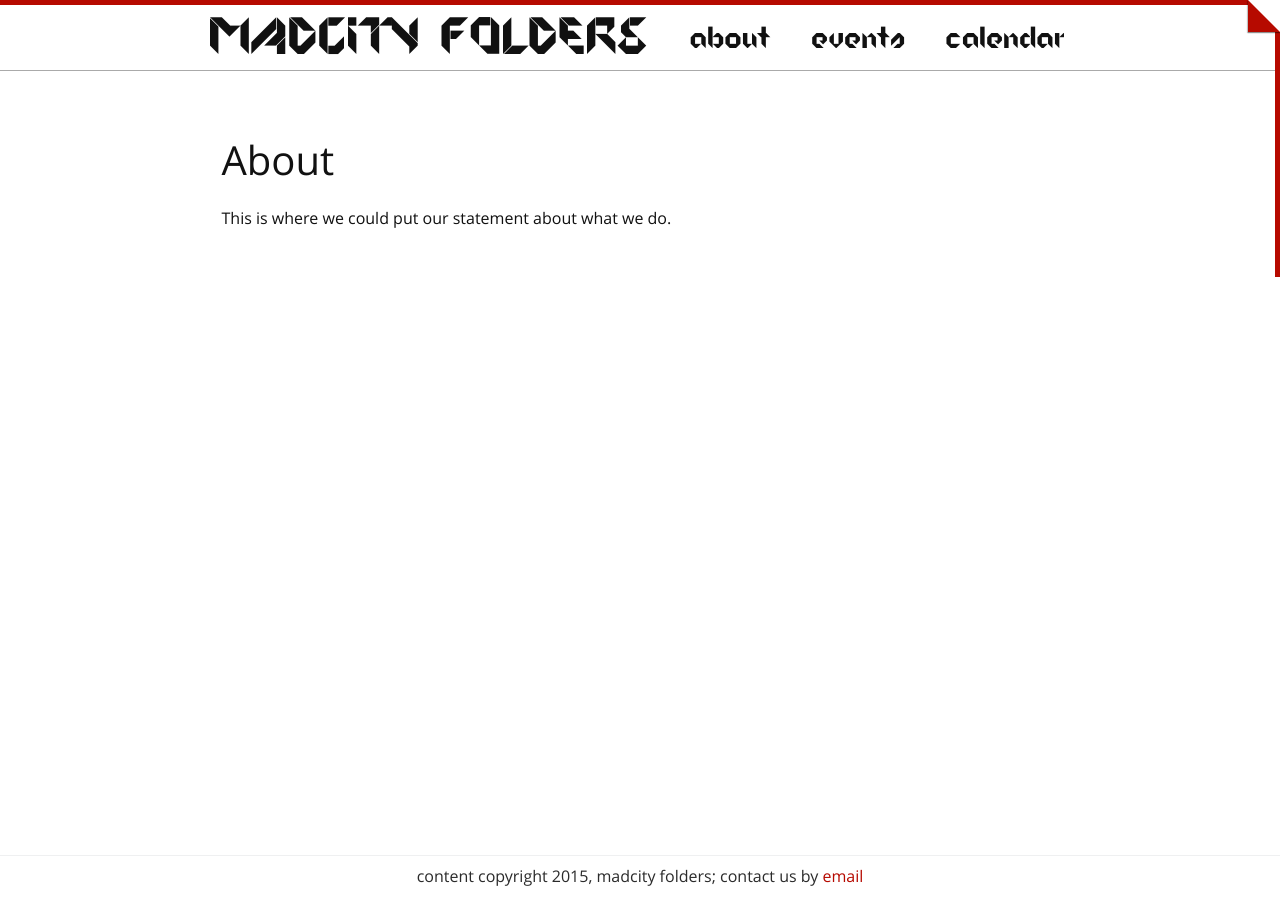
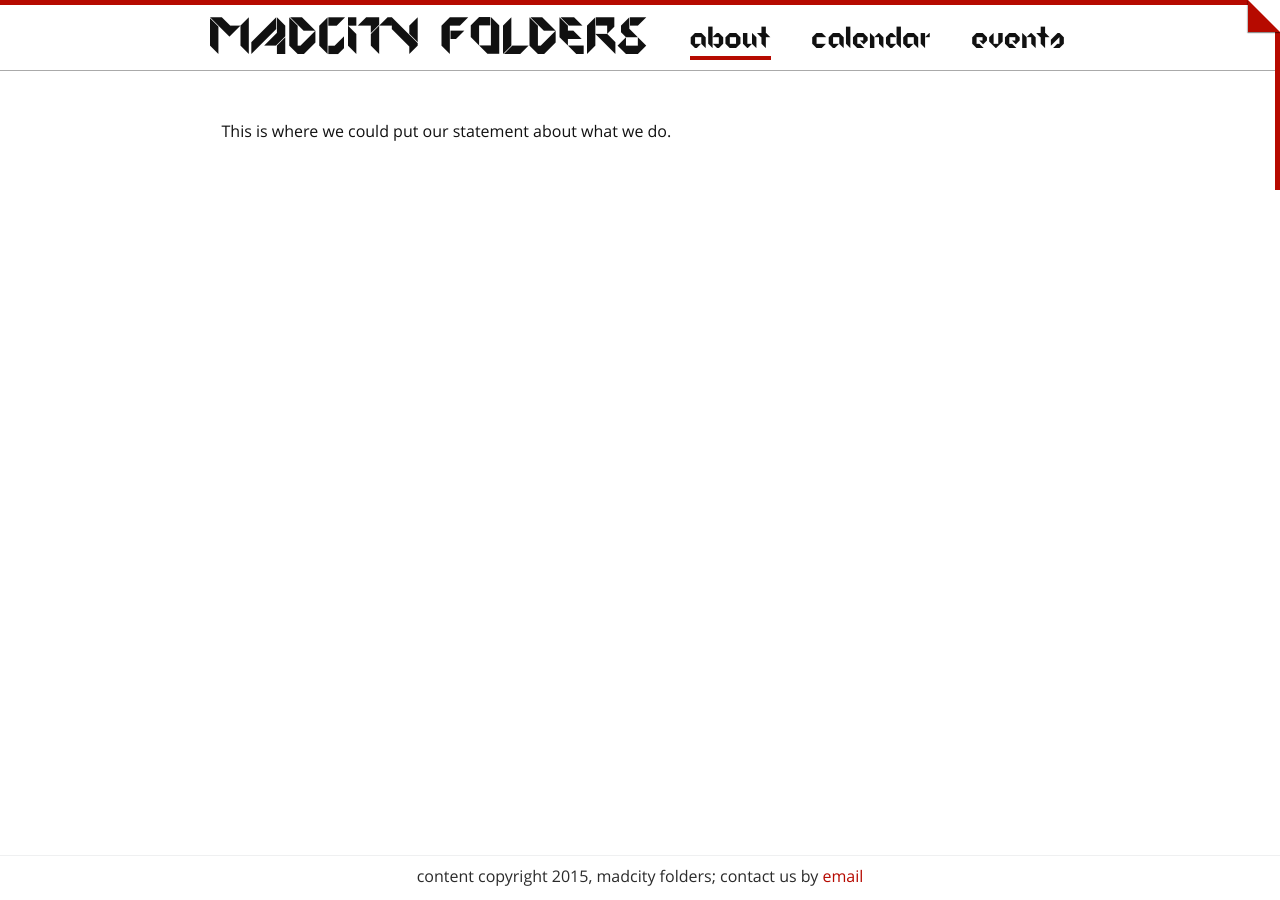
Before and after one commit to MadCityFolders/madcityfolders.github.io, a Jekyll site: the page built from about.md, in a window 1280 px wide. Built offline with Jekyll 4.4.1, drawn with Linux system fonts in a browser that asks for light colours; comment, search, counter and statistics services are not loaded.

Commit message:
Autogenerate nav and highlight active page

```diff
--- a/_includes/header.html
+++ b/_includes/header.html
@@ -1,6 +1,12 @@
 <header class="navbar folded-corner">
   <div><a href="{{site.baseurl}}/" class="name-callout">MadCity Folders</a></div>
-  <div><a href="{{site.baseurl}}/about">About</a></div>
-  <div><a href="{{site.baseurl}}/events">Events</a></div>
-  <div><a href="{{site.baseurl}}/calendar">Calendar</a></div>
+  {% for node in site.pages %}
+    {% if node.group == 'nav' %}
+      {% if page.url == node.url %}
+        <div class="active"><a href="{{node.url}}" class="active">{{node.title}}</a></div>
+      {% else %}
+        <div><a href="{{node.url}}">{{node.title}}</a></div>
+      {% endif %}
+    {% endif %}
+  {% endfor %}
 </header>
--- a/_layouts/page.html
+++ b/_layouts/page.html
@@ -3,13 +3,7 @@
 ---
 
 <article class="page main-content">
-
-  <header class="page-header">
-    <h1 class="page-title">{{ page.title }}</h1>
-  </header>
-
   <section class="page-content">
     {{ content }}
   </div>
-
 </article>
--- a/_sass/_navbar.scss
+++ b/_sass/_navbar.scss
@@ -37,6 +37,10 @@
     text-decoration: none;
     color: $text-color;
   }
+
+  a.active {
+    border-bottom: 4.5px solid $brand-color;
+  }
 }
 
 @media (max-width: 650px) {
```
Also changed, not shown: about.md (+1 -0 lines), calendar.md (+1 -0 lines), events.md (+1 -0 lines).
